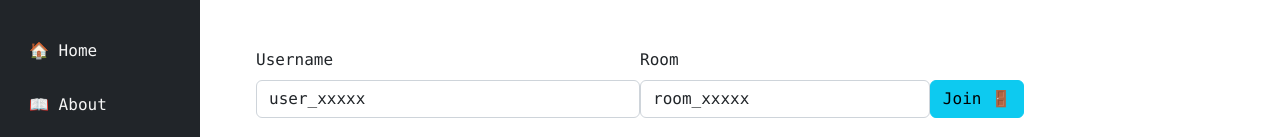
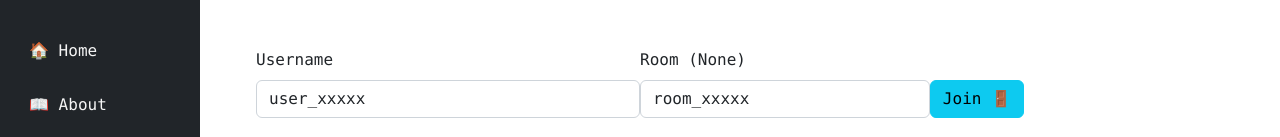
Before and after one commit to osawa-koki/my-simple-chat-house.rb, a Next.js app in the folder client/: page /chat in a window 1280 px wide. Shown: the top 137 px of the page. Built offline with nearby package versions, Linux system fonts and the light colour scheme; no server answers.

Commit message:
購読解除と現在の購読。

```diff
--- a/client/pages/chat.tsx
+++ b/client/pages/chat.tsx
@@ -23,6 +23,8 @@ export default function ContactPage() {
   const [socket, setSocket] = useState<WebSocket>();
   const [ready, setReady] = useState<boolean>(false);
   const [error, setError] = useState<string | null>(null);
+  const [curr_room, setCurrRoom] = useState<string | null>(null);
+  const [prev_room, setPrevRoom] = useState<string | null>(null);
 
   useEffect(() => {
     const socket = new WebSocket(setting.wsPath === null ?
@@ -47,10 +49,6 @@ export default function ContactPage() {
     if (socket) {
       socket.onopen = () => {
         setReady(true);
-        socket.send(JSON.stringify({
-          command: 'subscribe',
-          identifier: JSON.stringify({ channel: 'ChatChannel' }),
-        }));
       };
       socket.onmessage = (event) => {
         const data = JSON.parse(event.data);
@@ -121,7 +119,8 @@ export default function ContactPage() {
               }} />
             </Form.Group>
             <Form.Group className="w-50">
-              <Form.Label>Room</Form.Label>
+              <Form.Label>Room ({curr_room || 'None'})
+              </Form.Label>
               <Form.Group className="d-flex justify-content-around align-items-stretch">
                 <Form.Control type="text" placeholder="Enter room" value={sharedData.room} onInput={(e) => {
                   setSharedData({
@@ -131,10 +130,18 @@ export default function ContactPage() {
                 }} />
                 <Button variant="info" className="d-block m-0 text-nowrap" onClick={() => {
                   if (socket) {
+                    if (prev_room) {
+                      socket.send(JSON.stringify({
+                        command: 'unsubscribe',
+                        identifier: JSON.stringify({ channel: 'ChatChannel', room: prev_room }),
+                      }));
+                    }
                     socket.send(JSON.stringify({
                       command: 'subscribe',
                       identifier: JSON.stringify({ channel: 'ChatChannel', room: sharedData.room }),
                     }));
+                    setPrevRoom(curr_room);
+                    setCurrRoom(sharedData.room);
                   }
                 }}>Join 🚪</Button>
               </Form.Group>
```
